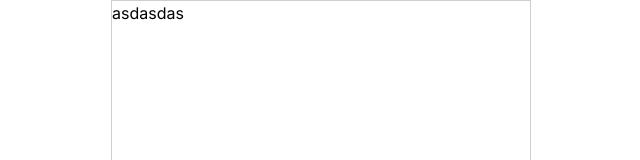
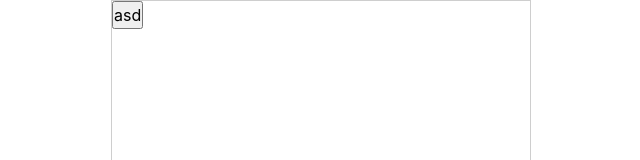
Before and after one commit to bananana0118/santa-frontend, a Next.js app: page / in a window 1280 px wide. Shown: the top 160 px of the page, without its empty margins (319-959 px from the left). Built offline with nearby package versions, Linux system fonts and the light colour scheme.

Commit message:
feat : 카카오톡 공유하기 테스트

```diff
--- a/app/globals.css
+++ b/app/globals.css
@@ -9,16 +9,23 @@
     padding: 0;
 }
 
-html,
-body {
-  width: 100%;
-  height: 100%;
+html {
+    display: flex;
+    width: 100vw;
+    height: 100vh;
+    justify-content: center;
     margin: 0;
     padding: 0;
-  font-family: -apple-system, BlinkMacSystemFont, 'Segoe UI', Roboto, 'Helvetica Neue', Arial, 'Noto Sans', sans-serif, 'Apple Color Emoji', 'Segoe UI Emoji', 'Segoe UI Symbol', 'Noto Color Emoji';
+    font-family: -apple-system, BlinkMacSystemFont, "Segoe UI", Roboto,
+        "Helvetica Neue", Arial, "Noto Sans", sans-serif, "Apple Color Emoji",
+        "Segoe UI Emoji", "Segoe UI Symbol", "Noto Color Emoji";
 }
 
 body {
+    width: 100%;
+    max-width: 420px;
+    height: 100%;
+    border: 1px solid #cecece;
     line-height: 1.5;
     -webkit-font-smoothing: antialiased;
     -moz-osx-font-smoothing: grayscale;
--- a/app/layout.js
+++ b/app/layout.js
@@ -1,17 +1,18 @@
 import { Inter } from "next/font/google";
 import "./globals.css";
+import styled from "styled-components";
 
 const inter = Inter({ subsets: ["latin"] });
 
 export const metadata = {
-  title: "Create Next App",
-  description: "Generated by create next app",
+    title: "SANTA",
+    description: "Generated by create next app",
 };
 
 export default function RootLayout({ children }) {
-  return (
-    <html lang="en">
-      <body className={inter.className}>{children}</body>
-    </html>
-  );
+    return (
+        <html lang="en">
+            <body>{children}</body>
+        </html>
+    );
 }
--- a/app/page.js
+++ b/app/page.js
@@ -1,27 +1,12 @@
 "use client";
+import KakaoShare from "@/components/KakaoShare";
 import Image from "next/image";
 import styled from "styled-components";
 
 export default function Home() {
     return (
-        <Container>
-            <View>asdasdas</View>
-        </Container>
+        <div>
+            <KakaoShare></KakaoShare>
+        </div>
     );
 }
-
-const Container = styled.main`
-    display: flex;
-    width: 100vw;
-    height: 100vh;
-    justify-content: center;
-    background-color: white
-`;
-
-const View = styled.div`
-    width: 100%;
-    background-color: white;
-    max-width: 420px;
-    height: 100%;
-    border: 1px solid #cecece;
-`;
--- /dev/null
+++ b/components/KakaoShare.jsx
@@ -0,0 +1,50 @@
+"use client"
+import React, { useEffect } from "react";
+import styled from "styled-components";
+
+export default function KakaoShare() {
+    const onClickKakaoHandler = () => {
+        //kakaoSdk부른후 window.kakao로 접근
+        if (window.Kakao) {
+            const kakao = window.kakao;
+
+            //중복 initialization 방지
+            //카카오에서 제공하는 jsㅏkey를 이용하여 initializae
+            if (!kakao.isInitialized()) {
+                console.log(process.env.NEXT_PUBLIC_KAKAO_API_KEY)
+                kakao.init(process.env.NEXT_PUBLIC_KAKAO_API_KEY);
+            }
+
+            kakao.Share.sendDefault({
+                objectType: "feed",
+                content: {
+                    title: "테스트",
+                    description: "테스트",
+                    imageUrl: "adas",
+                    link: {
+                        mobileWebUrl: "",
+                        webUrl: "",
+                    },
+                },
+            });
+        }
+    };
+
+    useEffect(() => {
+        //카카오톡 sdk 추가
+        const script = document.createElement("script");
+        script.src = "https://developers.kakao.com/sdk/js/kakao.js";
+        script.async = true;
+        document.body.appendChild(script);
+
+        return () => document.body.removeChild(script);
+    }, []);
+
+    return (
+        <div>
+            <KakaoShareBtn onClick={onClickKakaoHandler}>asd</KakaoShareBtn>
+        </div>
+    );
+}
+
+const KakaoShareBtn = styled.button``;
```
Lines whose indentation alone changed are shown as unchanged.
